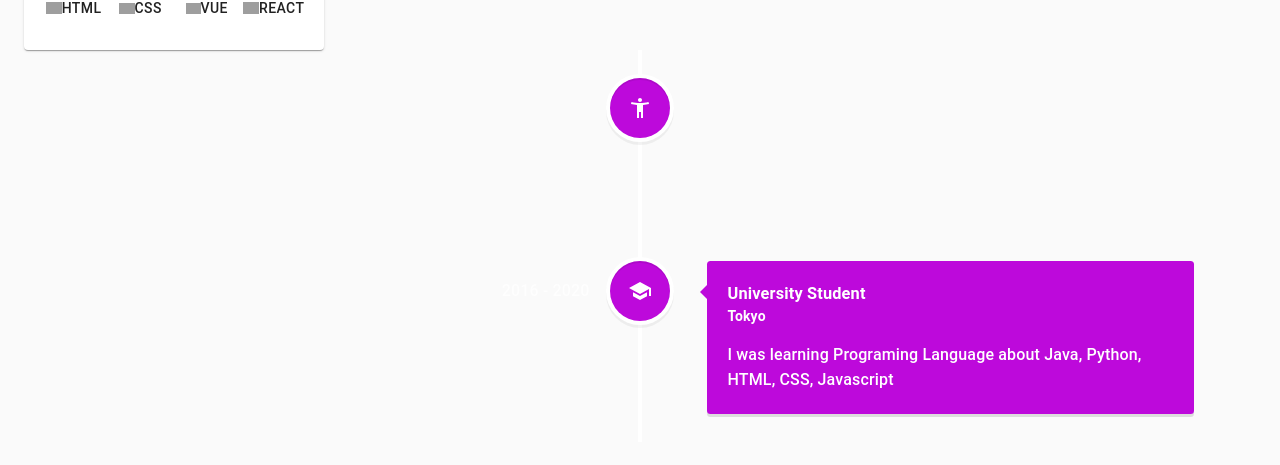
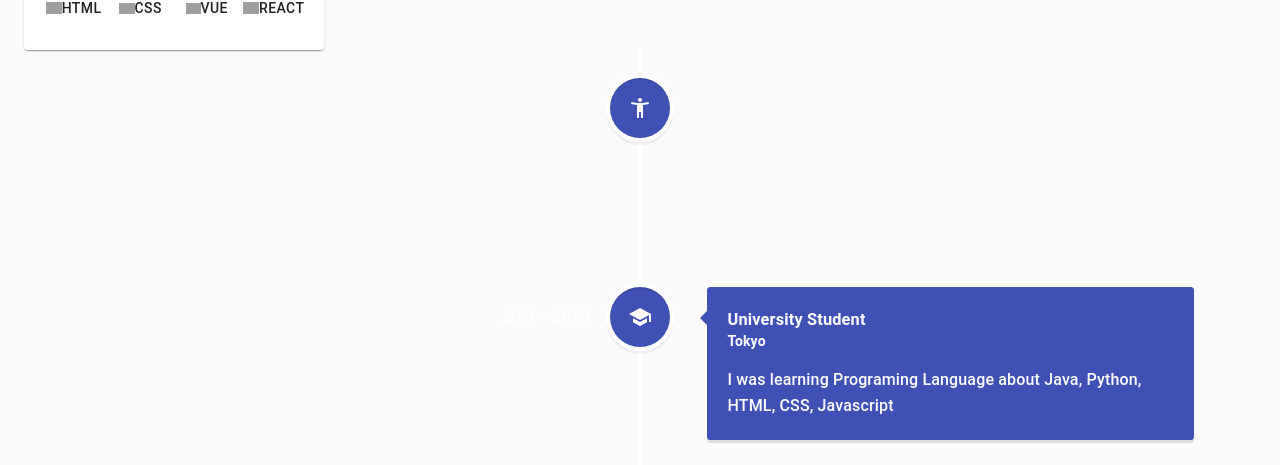
Before and after one commit to Yuisei-Maruyama/MyPortfolio, a React (Create React App) app: page / in a window 1280 px wide. Shown: the part 705-1170 px from the top of the page. Before the commit the page ends 1147 px from the top, so only its background shows below. Built offline with nearby package versions, Linux system fonts and the light colour scheme; grey boxes are pictures that could not be loaded.

Commit message:
ヒストリーの実装

```diff
--- a/src/components/History/index.tsx
+++ b/src/components/History/index.tsx
@@ -10,22 +10,22 @@ const History: React.FC = () => {
       <VerticalTimeline>
         <VerticalTimelineElement
           className="vertical-timeline-element--work"
-          contentStyle={{ background: 'rgb(189, 9, 219)', color: '#fff' }}
-          contentArrowStyle={{ borderRight: '7px solid  rgb(189, 9, 219)' }}
+          contentStyle={{ background: 'rgb(63,81,181)', color: '#fff' }}
+          contentArrowStyle={{ borderRight: '7px solid  rgb(63,81,181)' }}
           date="2020 - present"
-          iconStyle={{ background: 'rgb(189, 9, 219)', color: '#fff' }}
+          iconStyle={{ background: 'rgb(63,81,181)', color: '#fff' }}
           icon={<AccessibilityNewIcon />}
         >
           <h3 className="vertical-timeline-element-title">FrontEnd Engineer</h3>
           <h4 className="vertical-timeline-element-subtitle">Shibuya, Tokyo</h4>
-          <p>Creative Web Service, User Experience, Visual Design</p>
+          <p>Refurbishment of application management services for government employees.</p>
         </VerticalTimelineElement>
         <VerticalTimelineElement
           className="vertical-timeline-element--work"
-          contentStyle={{ background: 'rgb(189, 9, 219)', color: '#fff' }}
-          contentArrowStyle={{ borderRight: '7px solid  rgb(189, 9, 219)' }}
+          contentStyle={{ background: 'rgb(63,81,181)', color: '#fff' }}
+          contentArrowStyle={{ borderRight: '7px solid  rgb(63,81,181)' }}
           date="2016 - 2020"
-          iconStyle={{ background: 'rgb(189, 9, 219)', color: '#fff' }}
+          iconStyle={{ background: 'rgb(63,81,181)', color: '#fff' }}
           icon={<SchoolIcon />}
         >
           <h3 className="vertical-timeline-element-title">University Student</h3>
```
